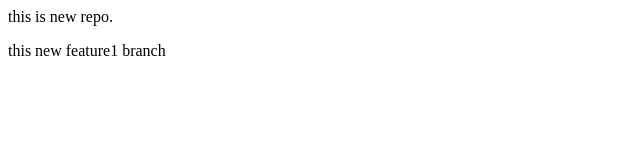
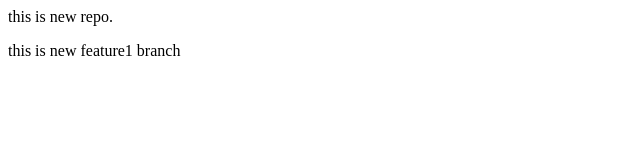
Before and after one commit to Santhosh00001/localrepo, a plain HTML site: page index.html in a window 1280 px wide. Shown: the full height of the page, 0-640 px from the left. Drawn offline with Linux system fonts and the light colour scheme.

Commit message:
new change in feature1

```diff
--- a/index.html
+++ b/index.html
@@ -1,2 +1,2 @@
 <p> this is new repo.</p>
-<p>this new feature1 branch</p>
+<p>this is new feature1 branch</p>
```
